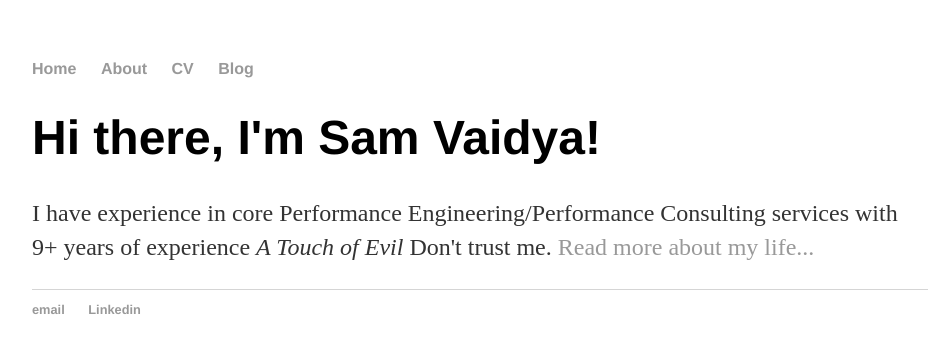
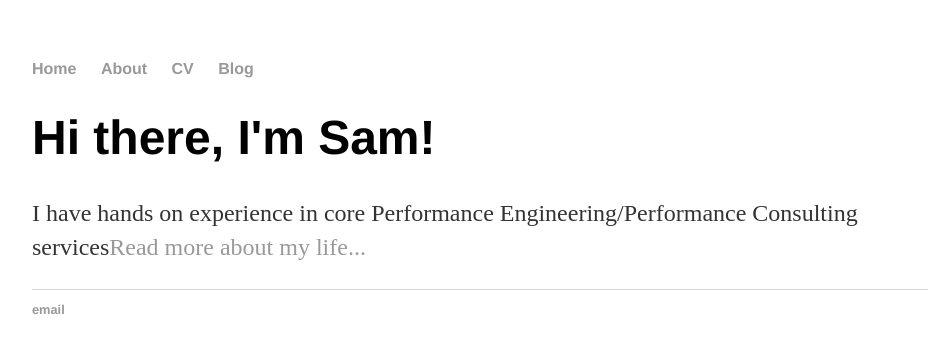
Before and after one commit to sumedh-vaidya/sumedh-vaidya.github.io, a Jekyll site: the page built from index.html, in a window 1280 px wide. Shown: the top 353 px of the page, without its empty margins (160-1088 px from the left). Built offline with Jekyll 4.4.1, drawn with Linux system fonts in a browser that asks for light colours.

Commit message:
Update index.html

```diff
--- a/index.html
+++ b/index.html
@@ -1,29 +1,8 @@
-<!DOCTYPE html>
-<html>
-	<head>
-		<title>Sam Vaidya, Performance Consultant</title>
-		<link rel="stylesheet" type="text/css" href="/css/main.css">
-	</head>
-	<body>
-		<nav>
-    		<ul>
-        		<li><a href="/">Home</a></li>
-	        	<li><a href="/about">About</a></li>
-        		<li><a href="/cv">CV</a></li>
-        		<li><a href="/blog">Blog</a></li>
-    		</ul>
-		</nav>
-		<div class="container">
-    		<div class="blurb">
-        		<h1>Hi there, I'm Sam Vaidya!</h1>
-				<p>I have experience in core Performance Engineering/Performance Consulting services with 9+ years of experience <em>A Touch of Evil</em> Don't trust me. <a href="/about">Read more about my life...</a></p>
-    		</div><!-- /.blurb -->
-		</div><!-- /.container -->
-		<footer>
-    		<ul>
-        		<li><a href="mailto:sumedh007@yahoo.com">email</a></li>
-        		<li><a href="https://www.linkedin.com/in/sumedh11/">Linkedin</a></li>
-			</ul>
-		</footer>
-	</body>
-</html>
+---
+layout: default
+title: Sam Vaidya, Performance Engineer
+---
+<div class="blurb">
+	<h1>Hi there, I'm Sam!</h1>
+	<p>I have hands on experience in core Performance Engineering/Performance Consulting services<a href="/about">Read more about my life...</a></p>
+</div><!-- /.blurb -->
```
